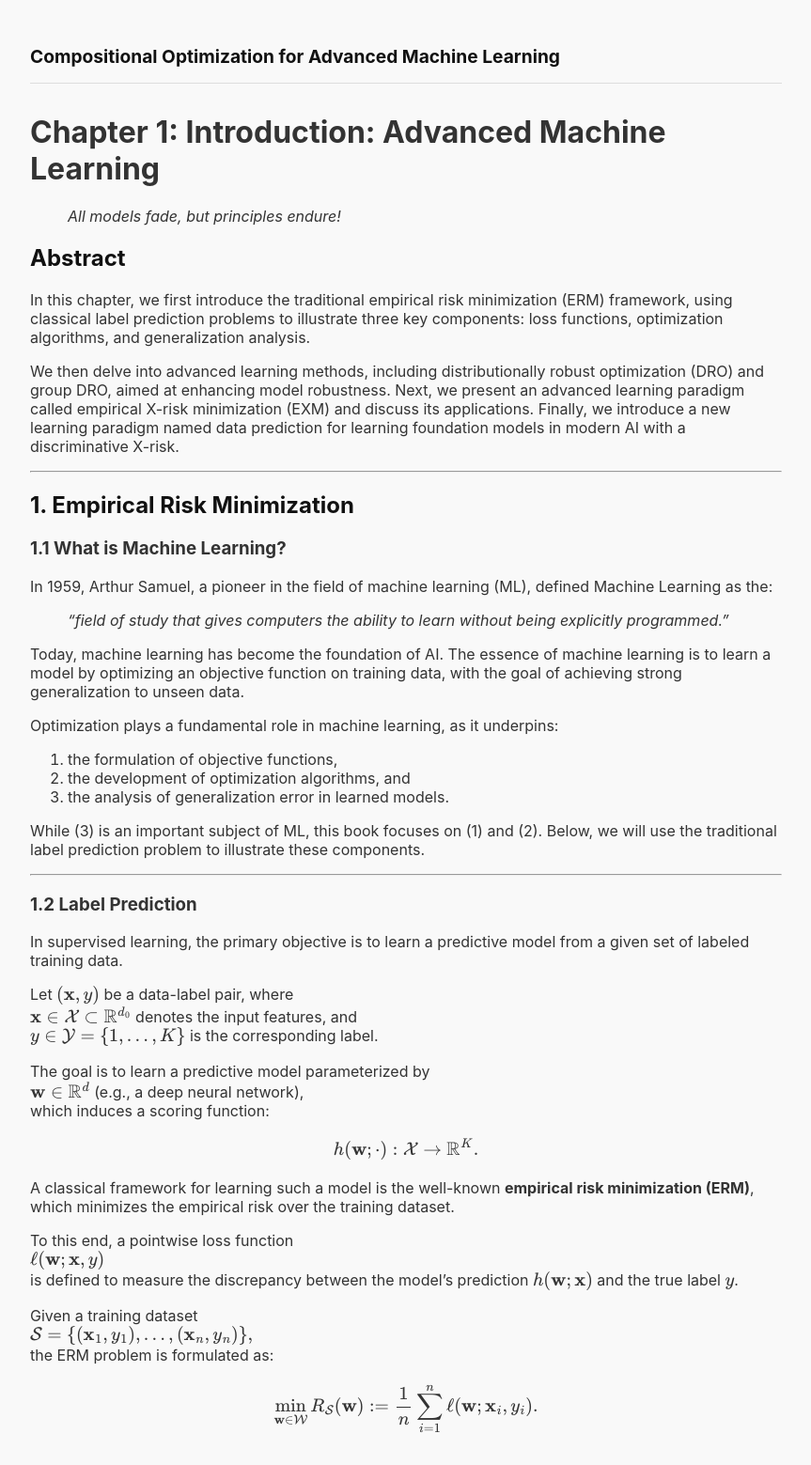
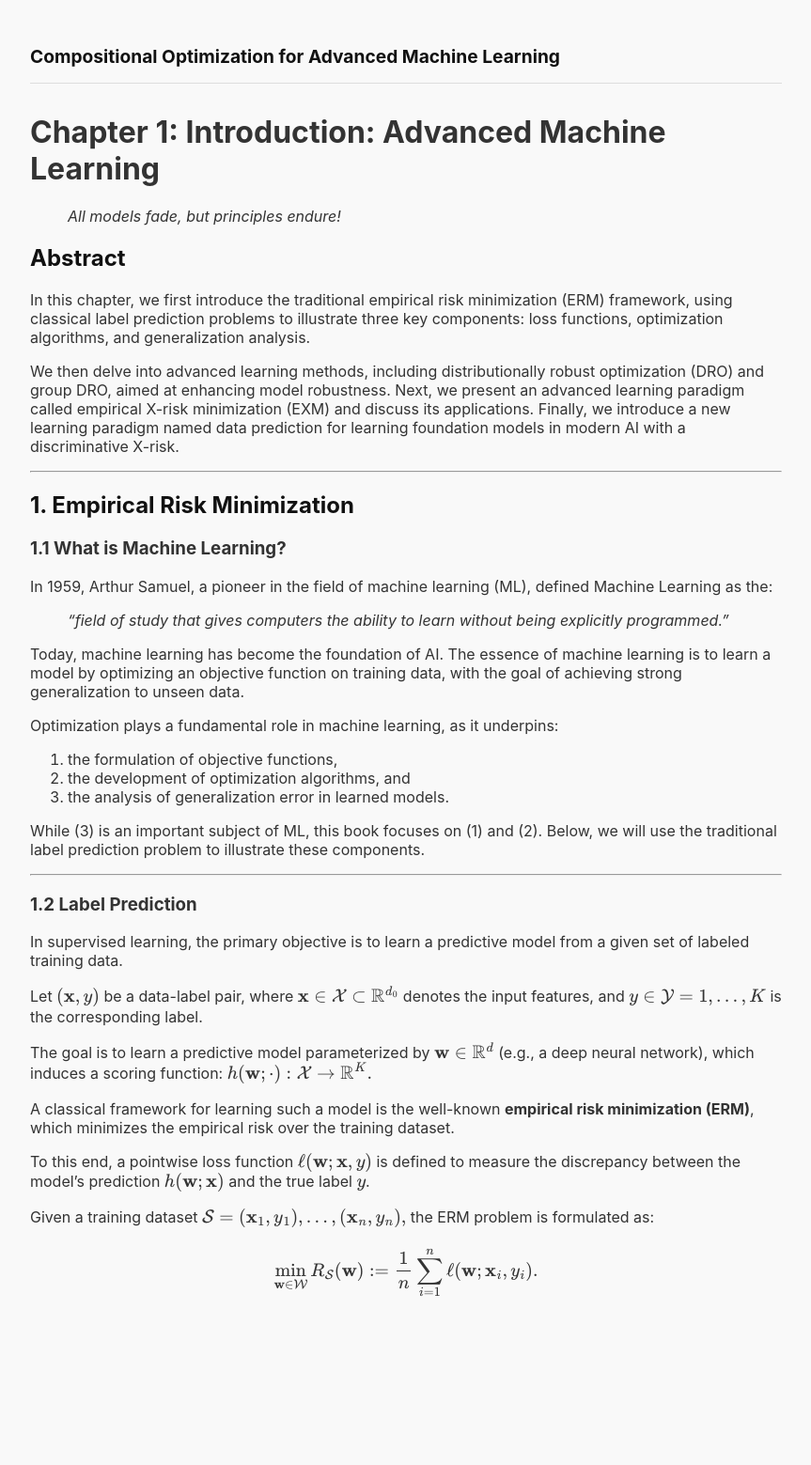
Before and after one commit to optmai/opt4ml, a Jekyll site: the page built from chapter1.md, in a window 1280 px wide. Shown: the whole page at 94% size, without its empty margins (208-1071 px from the left). Built offline with Jekyll 4.4.1, drawn with Linux system fonts in a browser that asks for light colours; after the commit the page ends 1415 px from its top, so only the background shows below that.

```diff
--- a/chapter1.md
+++ b/chapter1.md
@@ -39,27 +39,16 @@ While (3) is an important subject of ML, this book focuses on (1) and (2). Below
 
 In supervised learning, the primary objective is to learn a predictive model from a given set of labeled training data.
 
-Let $$(\mathbf{x}, y)$$ be a data-label pair, where
-$$\mathbf{x} \in \mathcal{X} \subset \mathbb{R}^{d_0}$$ denotes the input features, and
-$$y \in \mathcal{Y} = \{1, \ldots, K\}$$ is the corresponding label.
+Let $(\mathbf{x}, y)$ be a data-label pair, where  $\mathbf{x} \in \mathcal{X} \subset \mathbb{R}^{d_0}$ denotes the input features, and   $y \in \mathcal{Y} = \{1, \ldots, K\}$ is the corresponding label.
 
-The goal is to learn a predictive model parameterized by
-$$\mathbf{w} \in \mathbb{R}^d$$ (e.g., a deep neural network),
-which induces a scoring function:
-
-$$
-h(\mathbf{w}; \cdot): \mathcal{X} \to \mathbb{R}^K.
-$$
+The goal is to learn a predictive model parameterized by   $\mathbf{w} \in \mathbb{R}^d$ (e.g., a deep neural network),   which induces a scoring function: $
+h(\mathbf{w}; \cdot): \mathcal{X} \to \mathbb{R}^K.$
 
 A classical framework for learning such a model is the well-known **empirical risk minimization (ERM)**, which minimizes the empirical risk over the training dataset.
 
-To this end, a pointwise loss function
-$$\ell(\mathbf{w}; \mathbf{x}, y)$$
-is defined to measure the discrepancy between the model’s prediction $h(\mathbf{w}; \mathbf{x})$ and the true label $y$.
+To this end, a pointwise loss function $\ell(\mathbf{w}; \mathbf{x}, y)$ is defined to measure the discrepancy between the model’s prediction $h(\mathbf{w}; \mathbf{x})$ and the true label $y$.
 
-Given a training dataset
-$$\mathcal{S} = \{(\mathbf{x}_1, y_1), \ldots, (\mathbf{x}_n, y_n)\},$$
-the ERM problem is formulated as:
+Given a training dataset   $\mathcal{S} = \{(\mathbf{x}_1, y_1), \ldots, (\mathbf{x}_n, y_n)\},$ the ERM problem is formulated as:
 
 $$
 \min_{\mathbf{w} \in \mathcal{W}} R_{\mathcal{S}}(\mathbf{w}) := \frac{1}{n} \sum_{i=1}^n \ell(\mathbf{w}; \mathbf{x}_i, y_i).
```
